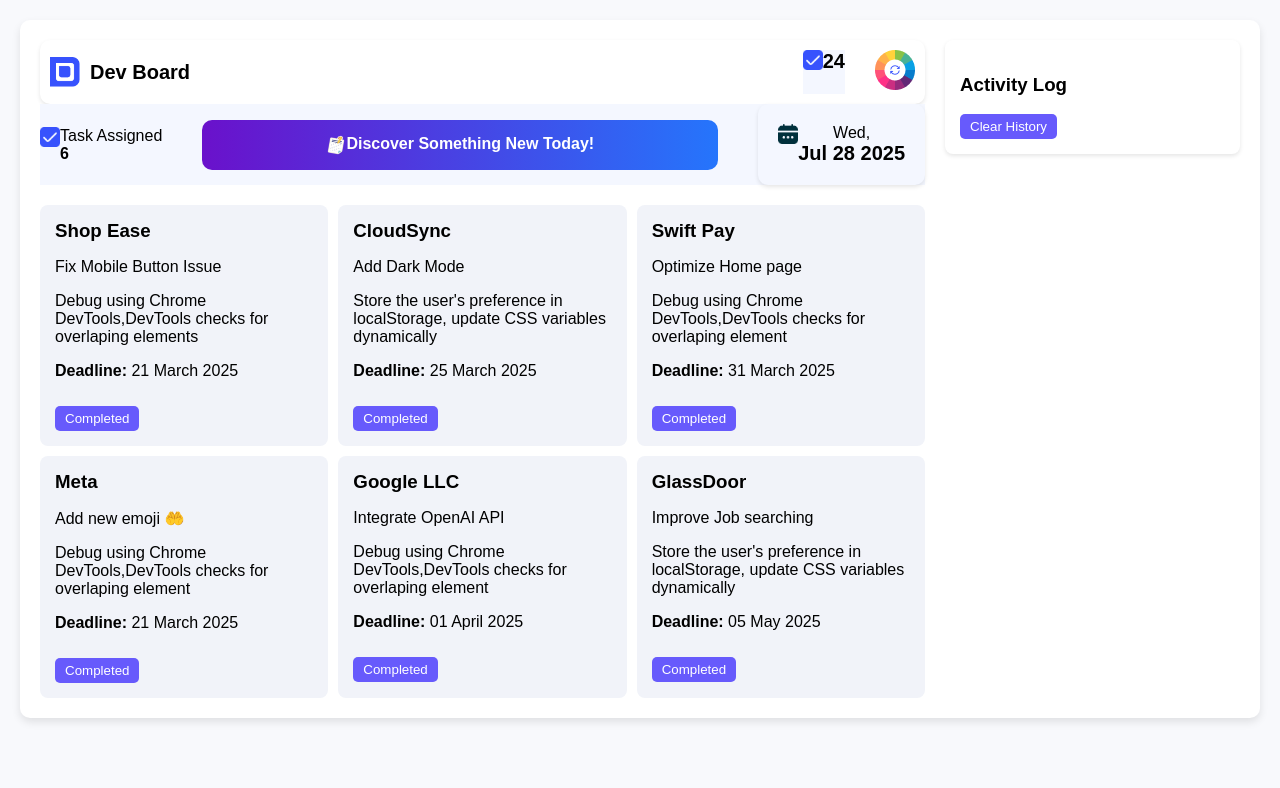
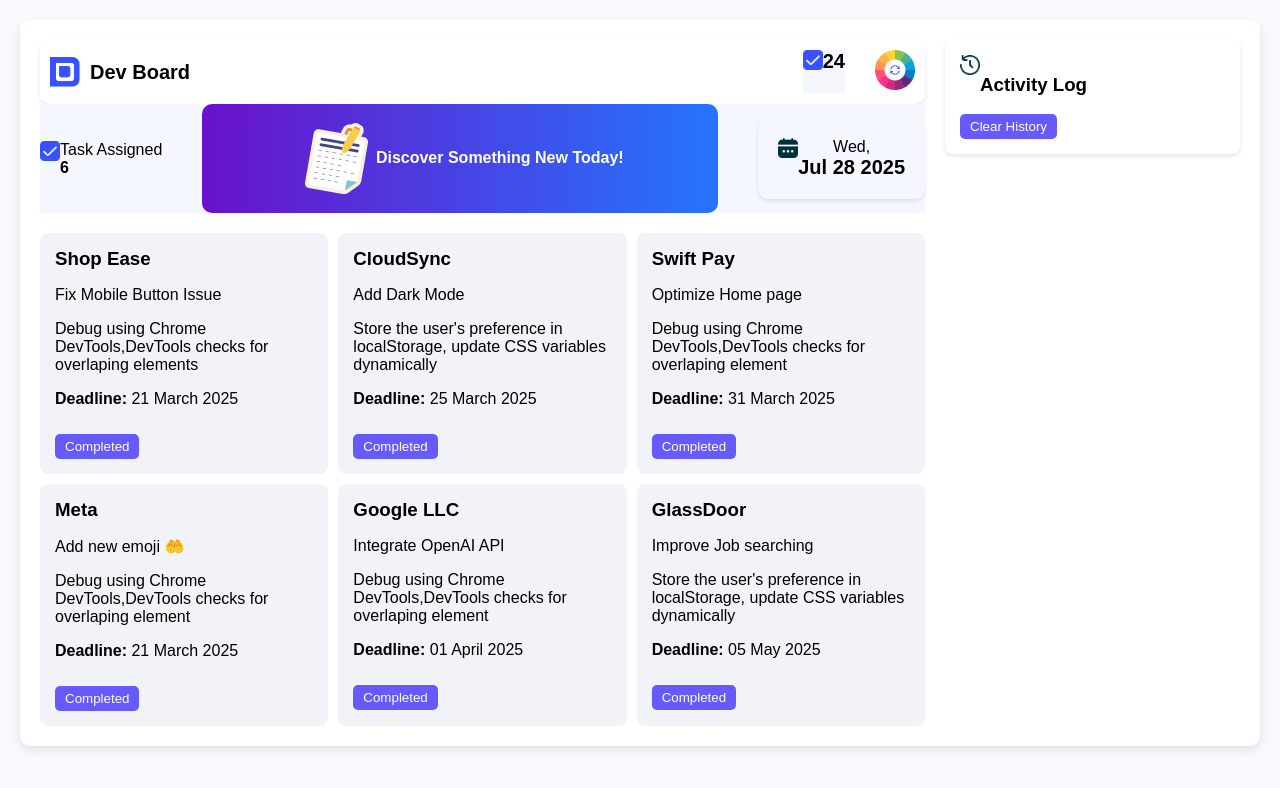
Before and after one commit to afifa-azim/assignment-5, a plain HTML site: page index.html in a window 1280 px wide. Drawn offline with Linux system fonts and the light colour scheme.

Commit message:
modified code

```diff
--- a/index.html
+++ b/index.html
@@ -75,7 +75,7 @@
             cursor: pointer;
         }
         .highlight-img {
-            width: 20px;
+            /* width: 20px; */
             vertical-align: middle;
         }
         .box {
@@ -155,6 +155,13 @@
             border: none;
             cursor: pointer;
         }
+        .activity-log-img{
+            display: flex;
+        }
+        .activity-img{
+            width: 20px;
+            height: 20px;
+        }
         .theme-button img {
             width: 40px;
             cursor: pointer;
@@ -209,7 +216,10 @@
     </div>
     <div class="sidebar">
         <div class="activity-log">
+           <div class="activity-log-img">
+            <img class="activity-img" src="assets/activity.png" alt="">
             <h3>Activity Log</h3>
+           </div>
             <div id="log-content"></div>
             <button onclick="clearActivityLog()">Clear History</button>
         </div>
```
